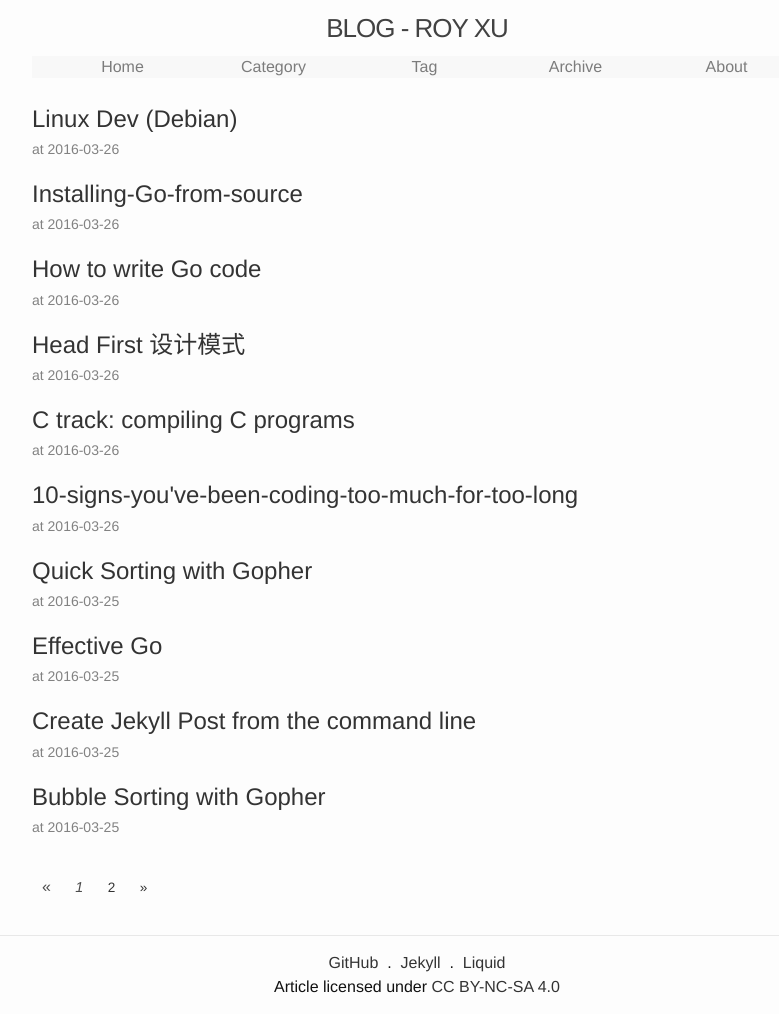
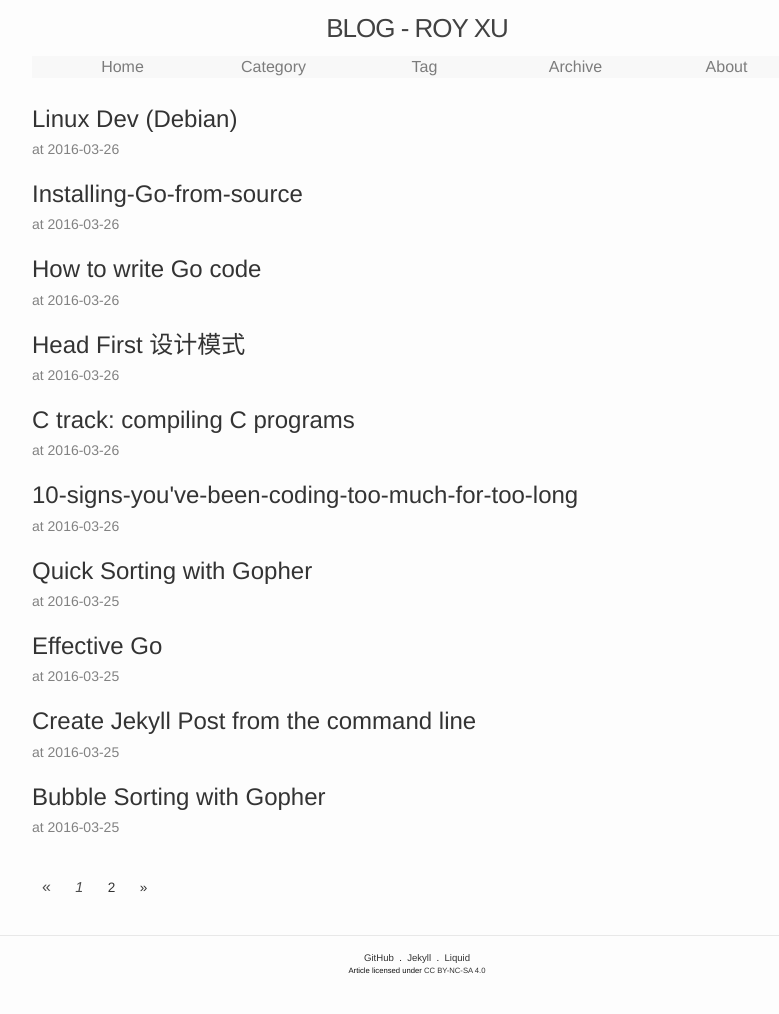
Before and after one commit to ousiax/ousiax.github.io, a Jekyll site: the page built from index.html, in a window 1280 px wide. Shown: the whole page, without its empty margins (223-1002 px from the left). Built offline with Jekyll 4.4.1, drawn with Linux system fonts in a browser that asks for light colours; the list of posts is cut into pages by our own code; after the commit the page ends 992 px from its top, so only the background shows below that.

Commit message:
Update CSS style of footer.html

```diff
--- a/_includes/footer.html
+++ b/_includes/footer.html
@@ -6,7 +6,7 @@
           &nbsp;.&nbsp;
           <a href="https://shopify.github.io/liquid/">Liquid</a>
       </div>
-      <div>
+      <div class="license">
           <span>Article licensed under <a href="http://creativecommons.org/licenses/by-nc-sa/4.0/">CC BY-NC-SA 4.0</a></span>
       </div>
 </footer>
--- a/_sass/_layout.scss
+++ b/_sass/_layout.scss
@@ -117,9 +117,14 @@
  * Site footer
  */
 .site-footer {
+    font-size: .6em;
     border-top: 1px solid $grey-color-light;
     padding: $spacing-unit 0;
     text-align: center;
+
+    .license {
+        font-size: .8em;
+    }
 }
 
 .footer-heading {
```
